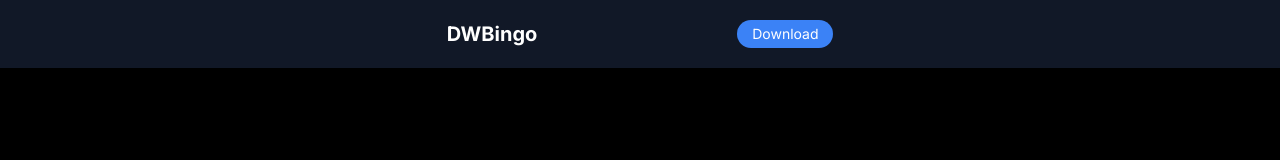
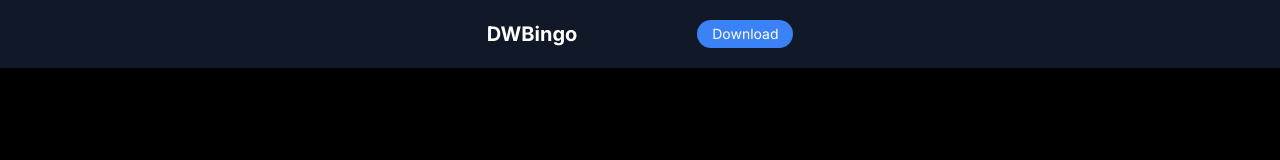
Before and after one commit to Japhet-Tegtmeyer/dwbingo-web, a Next.js app: page / in a window 1280 px wide. Shown: the top 160 px of the page. Built offline with nearby package versions, Linux system fonts and the light colour scheme.

Commit message:
Update page.tsx

```diff
--- a/app/page.tsx
+++ b/app/page.tsx
@@ -7,7 +7,7 @@ const Home: React.FC = () => {
     <main>
       <div className='flex  justify-center bg-gray-900 sticky top-0'>
         <h1 className='text-xl font-bold m-5'>DWBingo</h1>
-        <h1 className='pl-20 pr-20'></h1>
+       <h1 className='pl-[40px] pr-[40px]'></h1>
         <div className='justify-end m-5'>
         <div className='bg-blue-500 w-24 flex justify-center rounded-full'>
            <a href="https://apps.apple.com/us/app/dwbingo/id6472356354">
```
